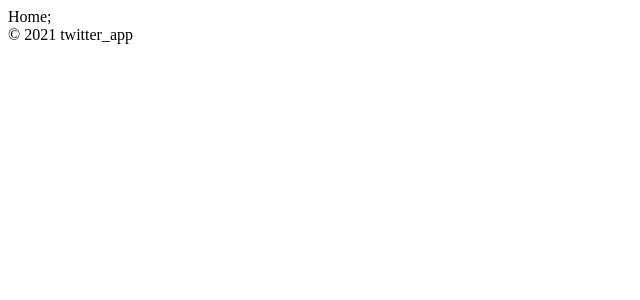
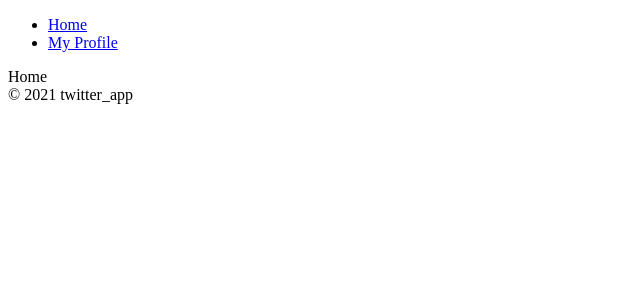
Before and after one commit to jihs2113/twitter_app, a React (Create React App) app: page /#/ in a window 1280 px wide. Shown: the top 300 px of the page, without its empty margins (0-640 px from the left). Built offline with nearby package versions, Linux system fonts and the light colour scheme; no server answers; sample sign-in values are in the browser's storage.

Commit message:
socail Loggedin

```diff
--- a/src/components/App.js
+++ b/src/components/App.js
@@ -1,14 +1,28 @@
-import React, { useState } from 'react';
+import React, { useState, useEffect } from 'react';
 import AppRouter from "components/Router";
 import { authService } from "fbase";
 
 function App() {
+  const [init, setInit] = useState(false);
+  //init이 false면 router를 숨긴다
+  // const [isLoggedIn, setIsLoggedIn] = useState(authService.currentUser);
+  //user를 불러와 authentication을 지정해준다.
+  const [isLoggedIn, setIsLoggedIn] = useState(false);
 
-  const [isLoggedIn, setIsLoggedIn] = useState(authService.currentUser);
-  //user를 불러와 authentication을 지정해준다.
+  useEffect(() =>{
+    authService.onAuthStateChanged((user) =>{
+      if(user){
+        setIsLoggedIn(true);
+      } else{
+        setIsLoggedIn(false);
+      }
+      setInit(true);
+    });
+  }, []);
+
   return (
     <>
-      <AppRouter isLoggedIn={isLoggedIn}/>;
+      {init ? <AppRouter isLoggedIn={isLoggedIn}/> : "Initializing.."}
       <footer>&copy; {new Date().getFullYear()} twitter_app </footer>
     </>
  );
--- /dev/null
+++ b/src/components/Navigation.js
@@ -0,0 +1,17 @@
+import React from "react";
+import {Link} from "react-router-dom";
+
+
+const Navigation = () =>
+<nav>
+    <ul>
+        <li>
+            <Link to="/">Home</Link>
+        </li>
+        <li>
+            <Link to="/Profile">My Profile</Link>
+        </li>
+    </ul>
+</nav>;
+
+export default Navigation;
--- a/src/components/Router.js
+++ b/src/components/Router.js
@@ -1,23 +1,33 @@
 import React from "react";
-import { HashRouter as Router, Route, Switch } from "react-router-dom";
+import { HashRouter as Router, Route, Switch, Redirect } from "react-router-dom";
 import Auth from "routes/Auth";
 import Home from "routes/Home";
+import Profile from "routes/Profile";
+import Navigation from "components/Navigation";
 
 const AppRouter = ({isLoggedIn}) => {
 
     return (
         <Router>
+            {isLoggedIn && <Navigation/>}
             <Switch>
                 {isLoggedIn ? (
                 <>
-                <Route exact path="/">
-                    <Home/>
-                </Route>
+                    <Route exact path="/">
+                        <Home/>
+                    </Route>
+                    <Route exact path="/Profile">
+                        <Profile/>
+                    </Route>
+                    <Redirect from="*" to="/" />
                 </>
                 ) : (
-                <Route exact path="/">
-                    <Auth/>
+                <>
+                    <Route exact path="/">
+                        <Auth/>
                     </Route>
+                    <Redirect from="*" to="/" />
+                </>
                 )}
             </Switch>
         </Router>
--- a/src/fbase.js
+++ b/src/fbase.js
@@ -14,5 +14,7 @@
 
 firebase.initializeApp(firebaseConfig);
 
+export const firebaseInstance = firebase;
+
 export const authService = firebase.auth();
 //auth서비스를 많이 호출하려고
--- a/src/routes/Auth.js
+++ b/src/routes/Auth.js
@@ -1,10 +1,11 @@
 import React, { useState } from "react";
-import {authService} from "fbase";
+import {authService, firebaseInstance} from "fbase";
 
 const Auth = () => {
     const [email, setEmail] = useState("");
     const [password, setPassword] = useState("");
     const [newAccount, setNewAccount] = useState(true);
+    const [error, setError] = useState("");
     const onChange = (event) =>{
         // console.log(event.target.name);
         const{
@@ -33,8 +34,24 @@
             }
             console.log(data);
         } catch(error) {
-            console.log(error);
+            setError(error.message);
         }
+    };
+
+    const toggleAccount = () => setNewAccount(prev => !prev);
+    const onSocialClick = async (event) => {
+        // console.log(event.target.name);
+        const {
+            target: {name},
+        } = event;
+        let provider;
+        if(name === "google"){
+            provider = new firebaseInstance.auth.GoogleAuthProvider();
+        }else if(name === "github"){
+            provider = new firebaseInstance.auth.GithubAuthProvider();
+        }
+        const data = await authService.signInWithPopup(provider);
+        console.log(data);
     };
     return (
     <div>
@@ -56,10 +73,12 @@
             <input
                 type="submit"
                 value={newAccount ? "Create Account" : "Log In"}/>
+            {error}
         </form>
+        <span onClick={toggleAccount}>{newAccount ? "Sign In" : "Create Account"}</span>
         <div>
-            <button onClick="">Google</button>
-            <button>Github</button>
+            <button onClick={onSocialClick} name="google" >Google</button>
+            <button onClick={onSocialClick} name="github" >Github</button>
         </div>
     </div>
     );
--- a/src/routes/Profile.js
+++ b/src/routes/Profile.js
@@ -1,5 +1,20 @@
 import React from "react";
+import { authService } from "fbase";
+import {useHistory} from "react-router-dom";
 
-const Profile = () => <span>Profile</span>
+ export default () =>{
+     const history = useHistory();
 
- export default Profile;
+     const onLogOutClick = () => {
+        authService.signOut();
+        history.push("/");
+        //route.js에서 redirect를 이용할수있고
+        //history location을 사용하여 로그아웃되면 home으로
+        //이동할수있다.
+     };
+     return(
+        <>
+            <button onClick={onLogOutClick}>Log Out</button>
+        </>
+     );
+ };
```
